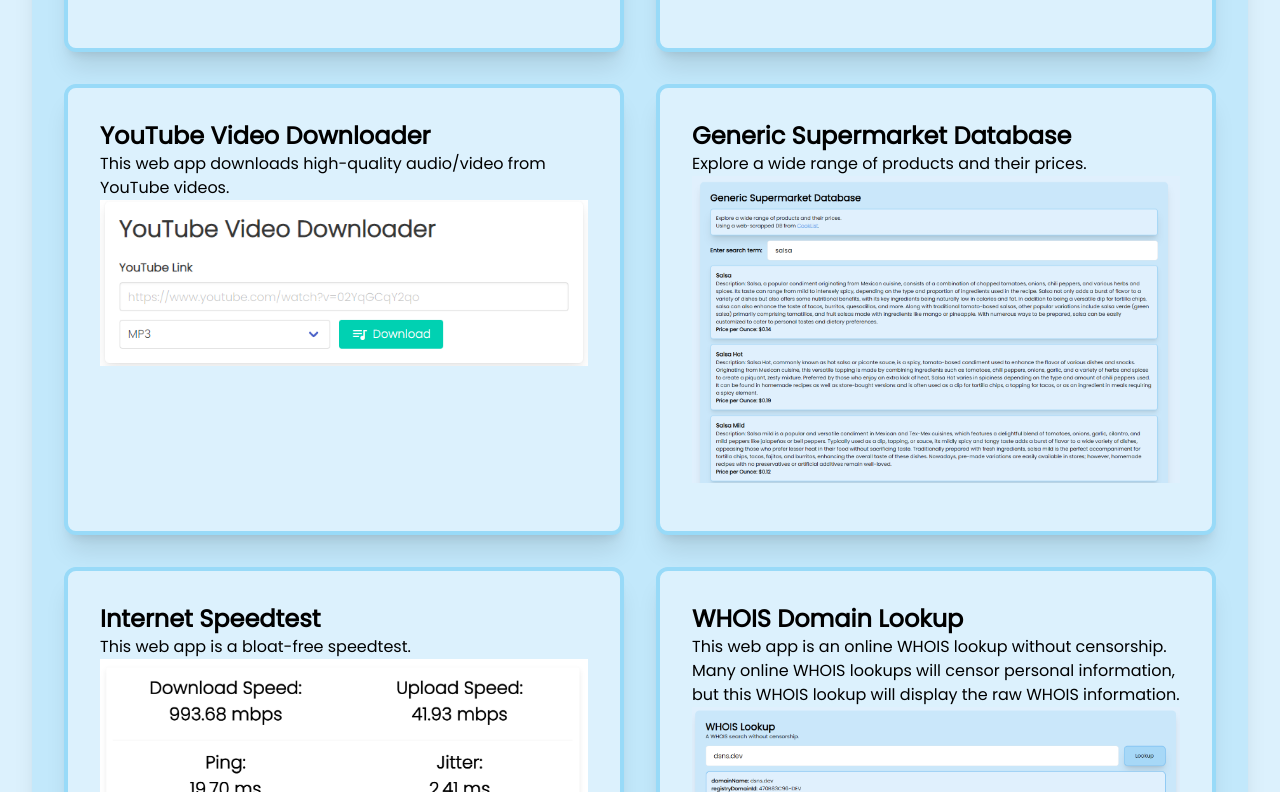
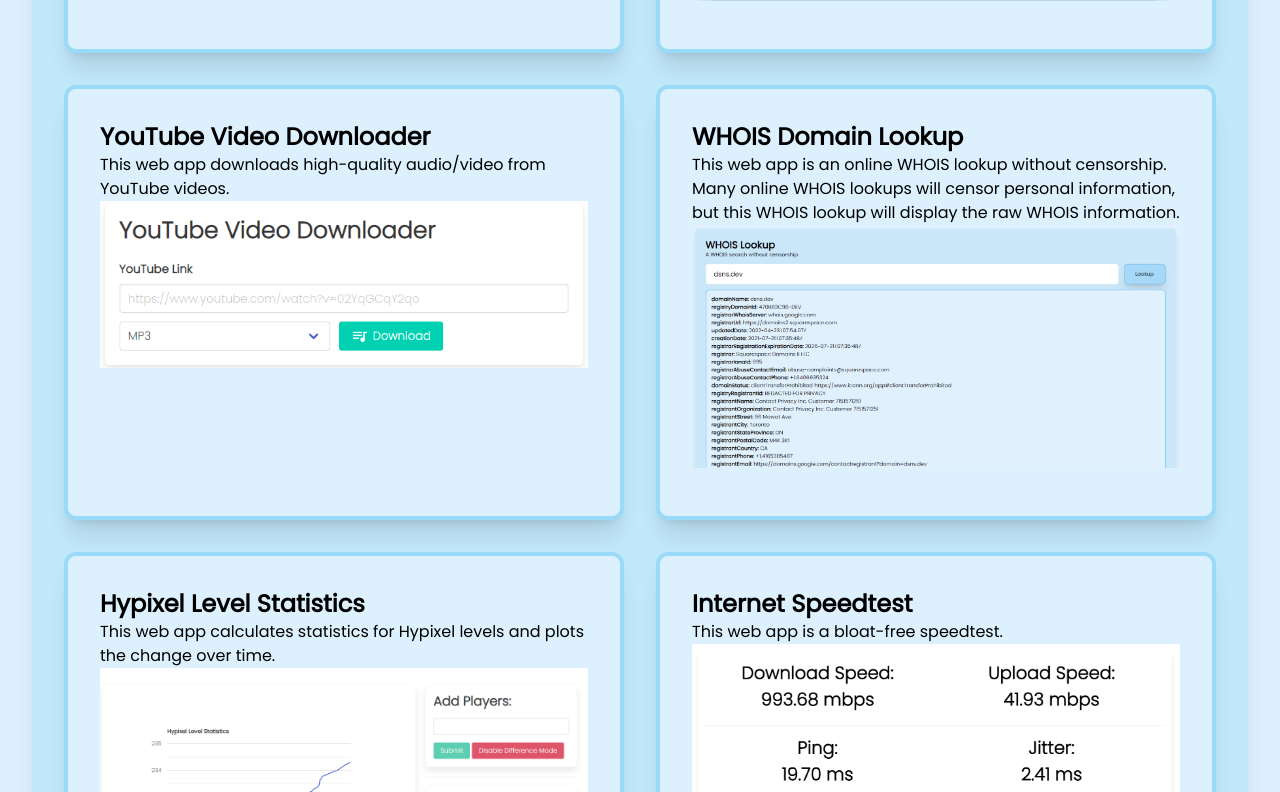
Before and after one commit to dsnsgithub/new.dsns.dev, a Next.js app: page /projects in a window 1280 px wide. Shown: the part 688-1480 px from the top of the page. Built offline with nearby package versions, Linux system fonts and the light colour scheme.

Commit message:
rearrange projects

```diff
--- a/src/pages/index.tsx
+++ b/src/pages/index.tsx
@@ -1,3 +1,4 @@
+/* eslint-disable @next/next/no-img-element */
 import { FaCloudflare, FaGithub, FaJsSquare, FaPython, FaYoutube, FaLinux, FaGitAlt, FaReact, FaEnvelope } from "react-icons/fa";
 import { useState, useEffect } from "react";
 import { useLanyard } from "react-use-lanyard";
--- a/src/pages/marketdb.tsx
+++ b/src/pages/marketdb.tsx
@@ -1,3 +1,4 @@
+/* eslint-disable @next/next/no-img-element */
 const { useState } = require("react");
 
 import { FormEvent } from "react";
--- a/src/pages/projects.tsx
+++ b/src/pages/projects.tsx
@@ -8,7 +8,6 @@
 
 import Link from "next/link";
 import CustomTags from "./components/CustomTags";
-
 
 function Project(props: { href: string; title: string; description: string; image: StaticImageData }) {
 	return (
@@ -29,24 +28,22 @@
 			<CustomTags title="Projects" description="My collection of web apps."></CustomTags>
 
 			<div className="flex-1 grid md:grid-cols-2 xl:grid-cols-2 gap-4 md:gap-8 ">
+				<Project href="/recentgames/" title="Hypixel Player Lookup" description="Find the status and recent games of any Hypixel player." image={recentGamesImage} />
+				<Project href="/marketdb/" title="Generic Supermarket Database" description="Explore a wide range of products and their prices." image={marketdbImage}></Project>
+				<Project href="/youtube/" title="YouTube Video Downloader" description="This web app downloads high-quality audio/video from YouTube videos." image={youtubeImage} />
+				<Project
+					href="/whois/"
+					title="WHOIS Domain Lookup"
+					description="This web app is an online WHOIS lookup without censorship. Many online WHOIS lookups will censor personal information, but this WHOIS lookup will display the raw WHOIS information."
+					image={whoisImage}
+				></Project>
 				<Project
 					href="/statistics/"
 					title="Hypixel Level Statistics"
 					description="This web app calculates statistics for Hypixel levels and plots the change over time."
 					image={statisticsImage}
 				></Project>
-
-				<Project href="/recentgames/" title="Hypixel Player Lookup" description="Find the status and recent games of any Hypixel player." image={recentGamesImage} />
-				<Project href="/youtube/" title="YouTube Video Downloader" description="This web app downloads high-quality audio/video from YouTube videos." image={youtubeImage} />
-				<Project href="/marketdb/" title="Generic Supermarket Database" description="Explore a wide range of products and their prices." image={marketdbImage}></Project>
 				<Project href="/speedtest/" title="Internet Speedtest" description="This web app is a bloat-free speedtest." image={speedtestImage} />
-
-				<Project
-					href="/whois/"
-					title="WHOIS Domain Lookup"
-					description="This web app is an online WHOIS lookup without censorship. Many online WHOIS lookups will censor personal information, but this WHOIS lookup will display the raw WHOIS information."
-					image={whoisImage}
-				></Project>
 			</div>
 		</div>
 	);
--- a/src/pages/recentgames.tsx
+++ b/src/pages/recentgames.tsx
@@ -1,3 +1,4 @@
+/* eslint-disable @next/next/no-img-element */
 import { useState } from "react";
 import CustomTags from "./components/CustomTags";
 import { useAutoAnimate } from "@formkit/auto-animate/react";
@@ -195,7 +196,7 @@
 
 								{actualUsername != -1 && uuid && (statusData || recentGamesData) ? (
 									<div className="p-6 shadow-xl bg-lochmara-100 border-2 border-lochmara-300 rounded-xl m-2">
-										<img src={`https://hypixel.paniek.de/signature/${uuid}/general-tooltip`}></img>
+										<img src={`https://hypixel.paniek.de/signature/${uuid}/general-tooltip`} alt="Hypixel Player Information"></img>
 									</div>
 								) : (
 									<></>
@@ -205,7 +206,7 @@
 							{actualUsername != -1 && uuid && (statusData || recentGamesData) ? (
 								<div className="flex flex-col ">
 									<div className="p-6 shadow-xl bg-lochmara-100 border-2 border-lochmara-300 rounded-xl m-2">
-										<img src={`https://mc-heads.net/body/${uuid}`}></img>
+										<img src={`https://mc-heads.net/body/${uuid}`} alt="Minecraft Player Model"></img>
 									</div>
 								</div>
 							) : (
--- a/src/pages/viewer.tsx
+++ b/src/pages/viewer.tsx
@@ -1,3 +1,4 @@
+/* eslint-disable @next/next/no-img-element */
 import { useState } from "react";
 import CustomTags from "./components/CustomTags";
 
```
